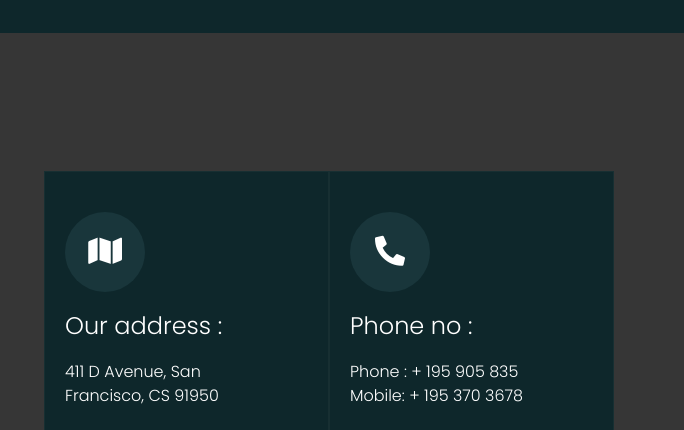
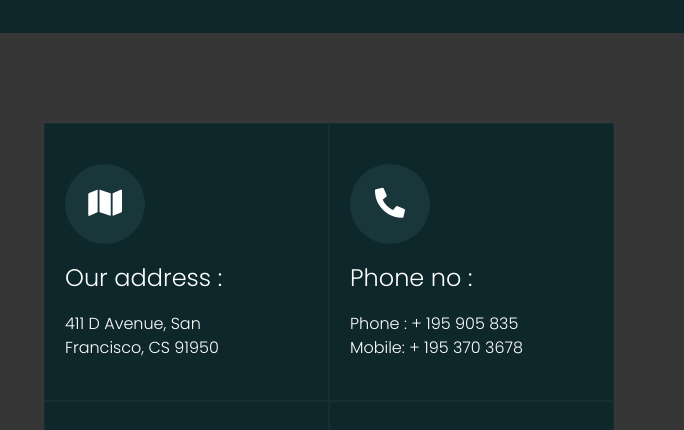
Before and after one commit to gagan-goswami/photozone, a plain HTML site: page index.html.html in a window 1280 px wide. Shown: the part 8120-8550 px from the top of the page, 596-1280 px from the left. Drawn offline with nearby package versions, Linux system fonts and the light colour scheme.

Commit message:
Update index.html.html

```diff
--- a/index.html.html
+++ b/index.html.html
@@ -894,7 +894,7 @@
 
                 <div class="col-lg-6 col-md-12">
                     <div class="row">
-                        <div class="col-md-6 m-0 p-0 mt-5">
+                        <div class="col-md-6 m-0 p-0 ">
                             <div class="contact-item">
                                 <div class="icons">
                                     <i class="fas fa-map"></i>
@@ -907,7 +907,7 @@
                             </div>
                         </div>
 
-                        <div class="col-md-6 m-0 p-0 mt-5">
+                        <div class="col-md-6 m-0 p-0">
                             <div class="contact-item">
                                 <div class="icons">
                                     <i class="fas fa-phone-alt"></i>
@@ -955,6 +955,7 @@
     <!-- ====================== -->
     <!-- ======= footer ======== -->
     <!-- ======================= -->
+
 
     <footer class="footer">
         <div class="container">
```
